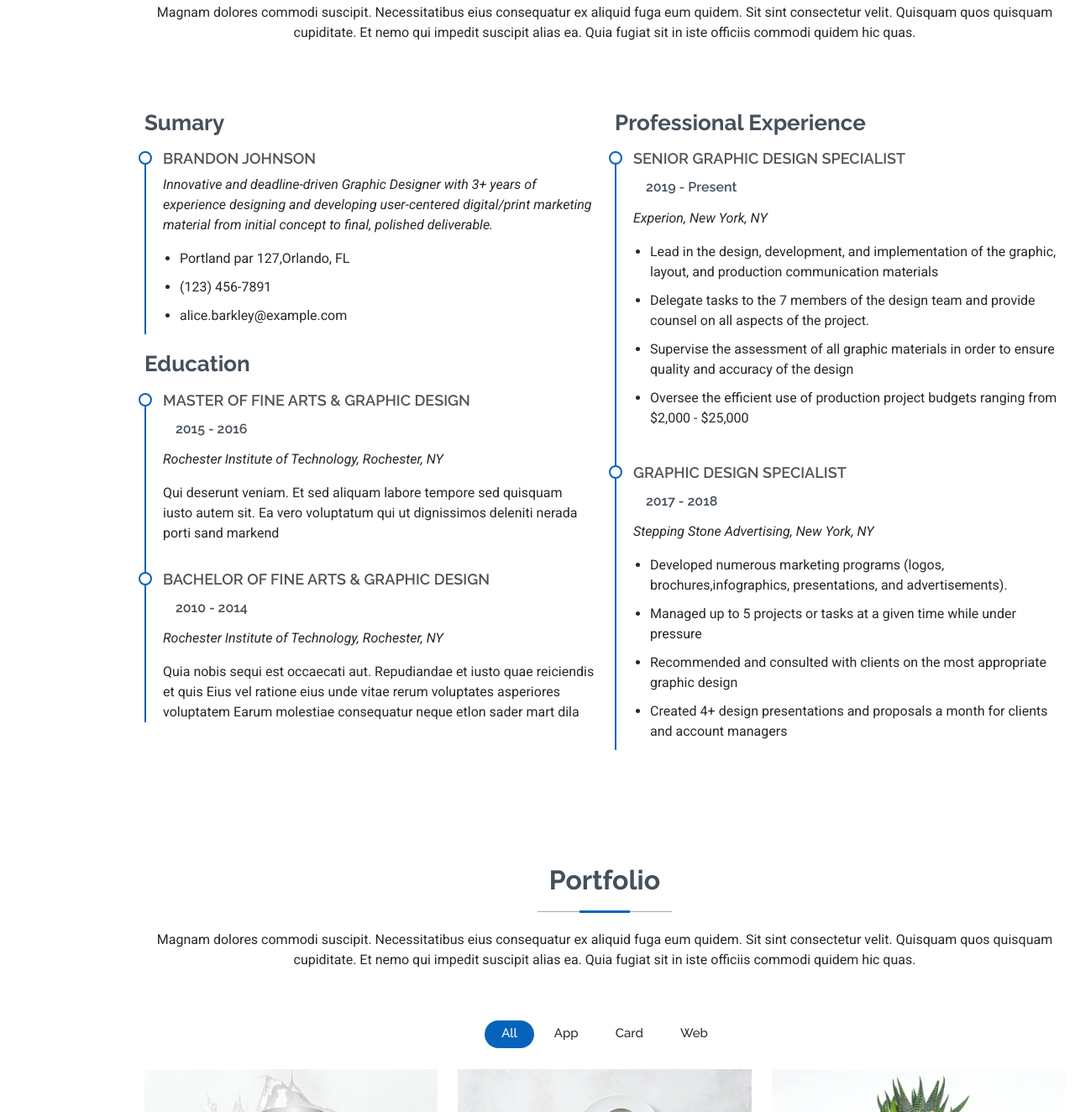
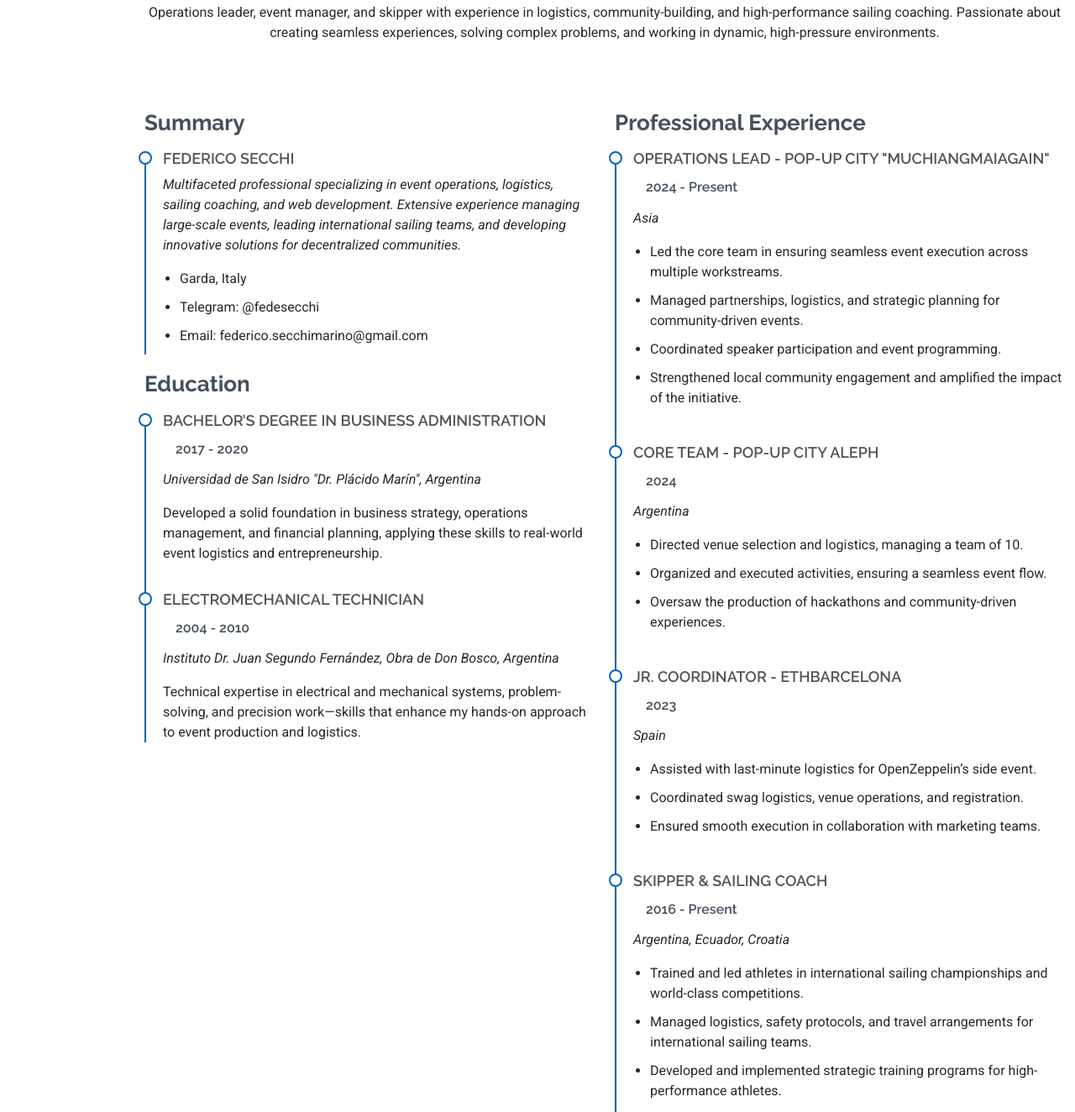
Before and after one commit to FedericoSecchi/PorfolioFede, a plain HTML site: page index.html in a window 1280 px wide. Shown: the part 2290-3614 px from the top of the page at 84% size. Drawn offline with Linux system fonts and the light colour scheme.

Commit message:
Update resume section

```diff
--- a/index.html
+++ b/index.html
@@ -261,7 +261,7 @@
   <!-- Section Title -->
   <div class="container section-title" data-aos="fade-up">
     <h2>Resume</h2>
-        <p>Magnam dolores commodi suscipit. Necessitatibus eius consequatur ex aliquid fuga eum quidem. Sit sint consectetur velit. Quisquam quos quisquam cupiditate. Et nemo qui impedit suscipit alias ea. Quia fugiat sit in iste officiis commodi quidem hic quas.</p>
+    <p>Operations leader, event manager, and skipper with experience in logistics, community-building, and high-performance sailing coaching. Passionate about creating seamless experiences, solving complex problems, and working in dynamic, high-pressure environments.</p>
   </div><!-- End Section Title -->
 
   <div class="container">
@@ -269,60 +269,92 @@
     <div class="row">
 
       <div class="col-lg-6" data-aos="fade-up" data-aos-delay="100">
-            <h3 class="resume-title">Sumary</h3>
+        <h3 class="resume-title">Summary</h3>
 
         <div class="resume-item pb-0">
-              <h4>Brandon Johnson</h4>
-              <p><em>Innovative and deadline-driven Graphic Designer with 3+ years of experience designing and developing user-centered digital/print marketing material from initial concept to final, polished deliverable.</em></p>
+          <h4>Federico Secchi</h4>
+          <p><em>Multifaceted professional specializing in event operations, logistics, sailing coaching, and web development. Extensive experience managing large-scale events, leading international sailing teams, and developing innovative solutions for decentralized communities.</em></p>
           <ul>
-                <li>Portland par 127,Orlando, FL</li>
-                <li>(123) 456-7891</li>
-                <li>alice.barkley@example.com</li>
+            <li>Garda, Italy</li>
+            <li>Telegram: @fedesecchi</li>
+            <li>Email: federico.secchimarino@gmail.com</li>
           </ul>
-            </div><!-- Edn Resume Item -->
+        </div><!-- End Resume Item -->
 
         <h3 class="resume-title">Education</h3>
         <div class="resume-item">
-              <h4>Master of Fine Arts &amp; Graphic Design</h4>
-              <h5>2015 - 2016</h5>
-              <p><em>Rochester Institute of Technology, Rochester, NY</em></p>
-              <p>Qui deserunt veniam. Et sed aliquam labore tempore sed quisquam iusto autem sit. Ea vero voluptatum qui ut dignissimos deleniti nerada porti sand markend</p>
-            </div><!-- Edn Resume Item -->
+          <h4>Bachelor’s Degree in Business Administration</h4>
+          <h5>2017 - 2020</h5>
+          <p><em>Universidad de San Isidro "Dr. Plácido Marín", Argentina</em></p>
+          <p>Developed a solid foundation in business strategy, operations management, and financial planning, applying these skills to real-world event logistics and entrepreneurship.</p>
+        </div><!-- End Resume Item -->
 
         <div class="resume-item">
-              <h4>Bachelor of Fine Arts &amp; Graphic Design</h4>
-              <h5>2010 - 2014</h5>
-              <p><em>Rochester Institute of Technology, Rochester, NY</em></p>
-              <p>Quia nobis sequi est occaecati aut. Repudiandae et iusto quae reiciendis et quis Eius vel ratione eius unde vitae rerum voluptates asperiores voluptatem Earum molestiae consequatur neque etlon sader mart dila</p>
-            </div><!-- Edn Resume Item -->
+          <h4>Electromechanical Technician</h4>
+          <h5>2004 - 2010</h5>
+          <p><em>Instituto Dr. Juan Segundo Fernández, Obra de Don Bosco, Argentina</em></p>
+          <p>Technical expertise in electrical and mechanical systems, problem-solving, and precision work—skills that enhance my hands-on approach to event production and logistics.</p>
+        </div><!-- End Resume Item -->
 
       </div>
 
       <div class="col-lg-6" data-aos="fade-up" data-aos-delay="200">
         <h3 class="resume-title">Professional Experience</h3>
-            <div class="resume-item">
-              <h4>Senior graphic design specialist</h4>
-              <h5>2019 - Present</h5>
-              <p><em>Experion, New York, NY </em></p>
-              <ul>
-                <li>Lead in the design, development, and implementation of the graphic, layout, and production communication materials</li>
-                <li>Delegate tasks to the 7 members of the design team and provide counsel on all aspects of the project. </li>
-                <li>Supervise the assessment of all graphic materials in order to ensure quality and accuracy of the design</li>
-                <li>Oversee the efficient use of production project budgets ranging from $2,000 - $25,000</li>
-              </ul>
-            </div><!-- Edn Resume Item -->
 
         <div class="resume-item">
-              <h4>Graphic design specialist</h4>
-              <h5>2017 - 2018</h5>
-              <p><em>Stepping Stone Advertising, New York, NY</em></p>
+          <h4>Operations Lead - Pop-Up City "MuChiangMaiAgain"</h4>
+          <h5>2024 - Present</h5>
+          <p><em>Asia</em></p>
           <ul>
-                <li>Developed numerous marketing programs (logos, brochures,infographics, presentations, and advertisements).</li>
-                <li>Managed up to 5 projects or tasks at a given time while under pressure</li>
-                <li>Recommended and consulted with clients on the most appropriate graphic design</li>
-                <li>Created 4+ design presentations and proposals a month for clients and account managers</li>
+            <li>Led the core team in ensuring seamless event execution across multiple workstreams.</li>
+            <li>Managed partnerships, logistics, and strategic planning for community-driven events.</li>
+            <li>Coordinated speaker participation and event programming.</li>
+            <li>Strengthened local community engagement and amplified the impact of the initiative.</li>
           </ul>
-            </div><!-- Edn Resume Item -->
+        </div><!-- End Resume Item -->
+
+        <div class="resume-item">
+          <h4>Core Team - Pop-Up City Aleph</h4>
+          <h5>2024</h5>
+          <p><em>Argentina</em></p>
+          <ul>
+            <li>Directed venue selection and logistics, managing a team of 10.</li>
+            <li>Organized and executed activities, ensuring a seamless event flow.</li>
+            <li>Oversaw the production of hackathons and community-driven experiences.</li>
+          </ul>
+        </div><!-- End Resume Item -->
+
+        <div class="resume-item">
+          <h4>Jr. Coordinator - ETHBarcelona</h4>
+          <h5>2023</h5>
+          <p><em>Spain</em></p>
+          <ul>
+            <li>Assisted with last-minute logistics for OpenZeppelin’s side event.</li>
+            <li>Coordinated swag logistics, venue operations, and registration.</li>
+            <li>Ensured smooth execution in collaboration with marketing teams.</li>
+          </ul>
+        </div><!-- End Resume Item -->
+
+        <div class="resume-item">
+          <h4>Skipper & Sailing Coach</h4>
+          <h5>2016 - Present</h5>
+          <p><em>Argentina, Ecuador, Croatia</em></p>
+          <ul>
+            <li>Trained and led athletes in international sailing championships and world-class competitions.</li>
+            <li>Managed logistics, safety protocols, and travel arrangements for international sailing teams.</li>
+            <li>Developed and implemented strategic training programs for high-performance athletes.</li>
+          </ul>
+        </div><!-- End Resume Item -->
+
+        <div class="resume-item">
+          <h4>Drone Photographer & Aerial Imaging Specialist</h4>
+          <h5>2021 - Present</h5>
+          <p><em>Worldwide</em></p>
+          <ul>
+            <li>Captured high-quality aerial photography for events, sailing competitions, and landscapes.</li>
+            <li>Used drones to enhance event documentation and promotional material.</li>
+          </ul>
+        </div><!-- End Resume Item -->
 
       </div>
 
```
Lines whose indentation alone changed are shown as unchanged.
